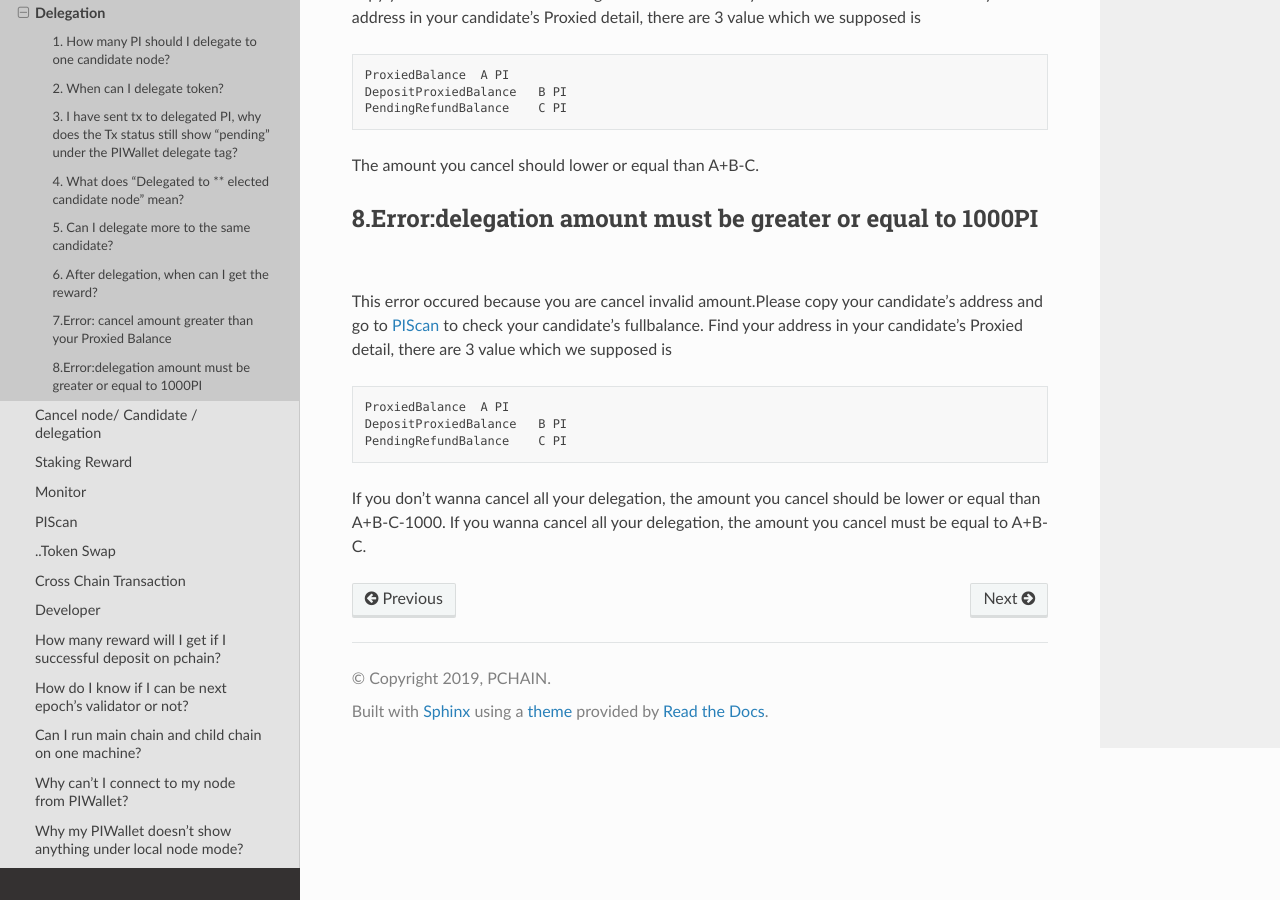
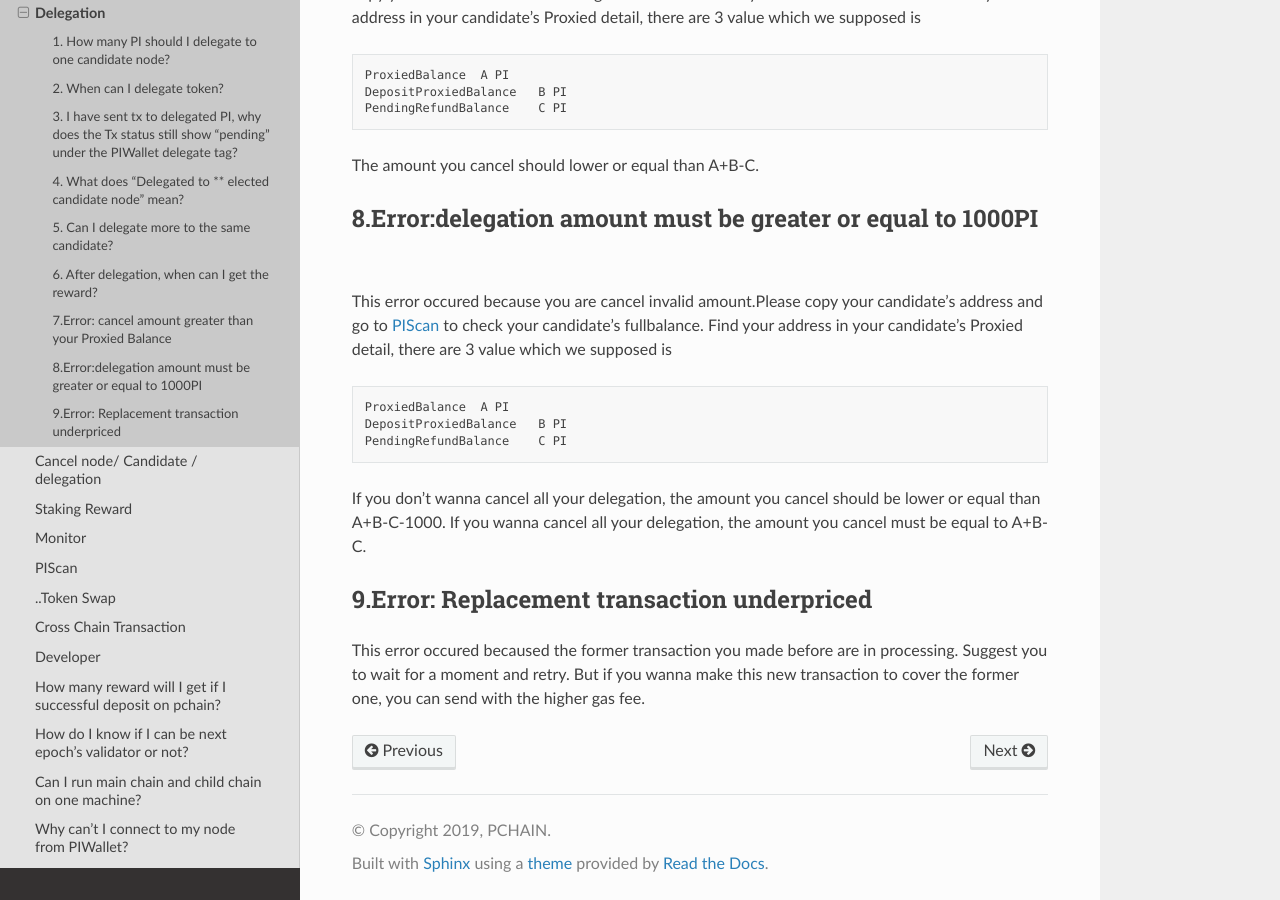
Before and after one commit to pchain-org/pchain-guide, a Sphinx documentation site: the page built from pchaindoc/source/FAQ/delegation.rst, in a window 1280 px wide and 900 px high, scrolled down 994 px. Built offline with Sphinx 7.4.7 and the Read the Docs theme 2.0.0, drawn with Linux system fonts in a browser that asks for light colours; pages that are not in the unit, such as notebooks, are missing from menus.

Commit message:
Update delegation.rst
update error

```diff
--- a/pchaindoc/source/FAQ/delegation.rst
+++ b/pchaindoc/source/FAQ/delegation.rst
@@ -53,3 +53,8 @@ This error occured because you are cancel invalid amount.Please copy your candid
 	PendingRefundBalance 	C PI
 
 If you don't wanna cancel all your delegation, the amount you cancel should be lower or equal than A+B-C-1000. If you wanna cancel all your delegation, the amount you cancel must be equal to A+B-C.
+
+-------------------------------------------------------------
+9.Error: Replacement transaction underpriced
+-------------------------------------------------------------
+This error occured becaused the former transaction you made before are in processing. Suggest you to wait for a moment and retry. But if you wanna make this new transaction to cover the former one, you can send with the higher gas fee.
```
